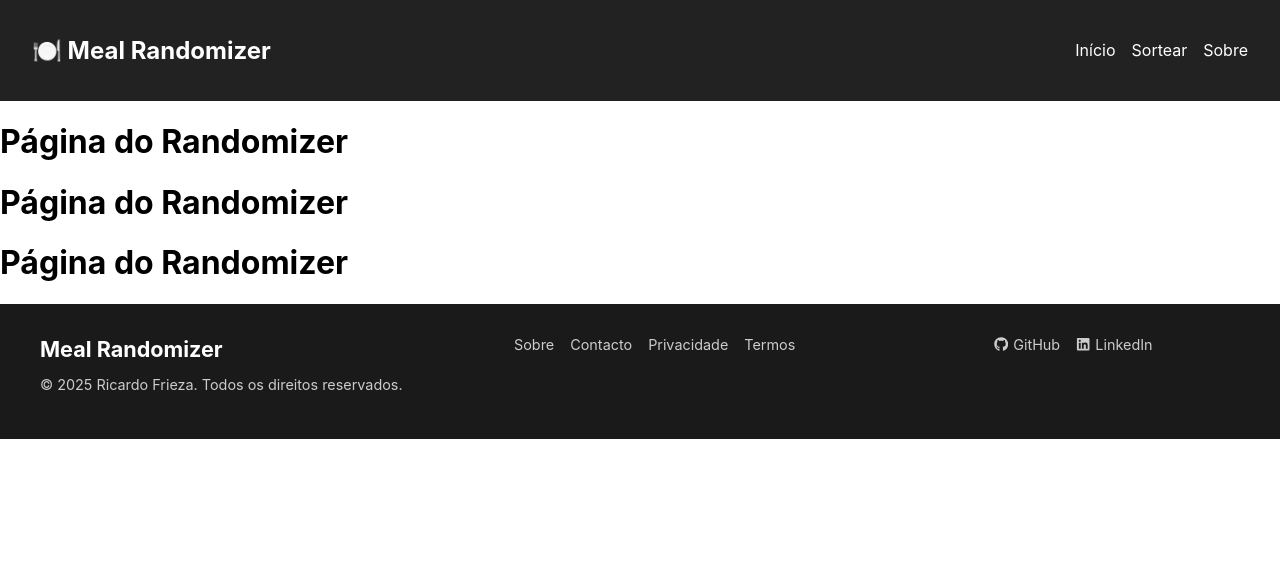
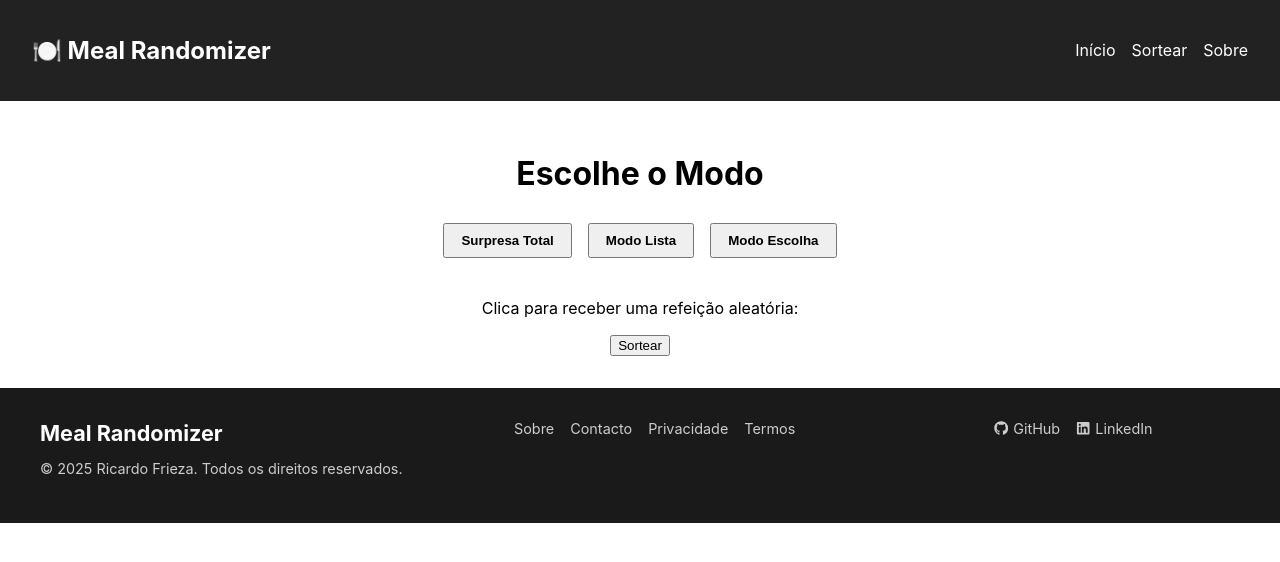
Before and after one commit to Frieza28/Meal-Randomizer, a React (Create React App) app in the folder client/: page /randomizer in a window 1280 px wide. Shown: the top 562 px of the page. Built offline with nearby package versions, Linux system fonts and the light colour scheme; the HTML template or start-up script is replaced by a standard one.

Commit message:
Improved BackEnd

```diff
--- a/client/src/pages/Home.css
+++ b/client/src/pages/Home.css
@@ -5,6 +5,8 @@
   min-height: calc(100vh - 200px); /* ou mesmo 220px */
   padding: 4rem 5% 5rem 5%;
   gap: 2rem;
+  background-color: #EEF2F4;
+
 }
 
 
--- /dev/null
+++ b/client/src/pages/Randomizer.css
@@ -0,0 +1,31 @@
+.randomizer-page {
+  padding: 2rem;
+  text-align: center;
+}
+
+.modo-buttons button {
+  margin: 0.5rem;
+  padding: 0.5rem 1rem;
+  font-weight: bold;
+}
+
+.modo-container {
+  margin-top: 2rem;
+}
+
+textarea {
+  width: 100%;
+  max-width: 400px;
+  margin: 1rem 0;
+}
+
+.filtros select {
+  margin: 0.5rem;
+  padding: 0.3rem;
+}
+
+.resultado {
+  margin-top: 2rem;
+  font-size: 1.2rem;
+  font-weight: bold;
+}
--- a/client/src/pages/Randomizer.jsx
+++ b/client/src/pages/Randomizer.jsx
@@ -1,10 +1,106 @@
-// Randomizer.jsx
+import { useState } from 'react';
+import './Randomizer.css';
+
 function Randomizer() {
+  const [modo, setModo] = useState('surpresa'); // modo atual
+  const [resultado, setResultado] = useState(null);
+  const [lista, setLista] = useState('');
+  const [filtros, setFiltros] = useState({
+    tipo: '',
+    tempo: '',
+    categoria: ''
+  });
+
+  const fetchSurpresa = async () => {
+    const res = await fetch('http://localhost:3001/randomizer/surpresa');
+    const data = await res.json();
+    setResultado(data);
+  };
+
+  const fetchLista = () => {
+    const items = lista.split('\n').filter(item => item.trim() !== '');
+    if (items.length === 0) return;
+    const random = items[Math.floor(Math.random() * items.length)];
+    setResultado({ nome: random });
+  };
+
+  const fetchEscolha = async () => {
+    const res = await fetch('http://localhost:3001/randomizer/filtrar', {
+      method: 'POST',
+      headers: { 'Content-Type': 'application/json' },
+      body: JSON.stringify(filtros)
+    });
+    const data = await res.json();
+    if (data.length > 0) {
+      const random = data[Math.floor(Math.random() * data.length)];
+      setResultado(random);
+    } else {
+      setResultado({ nome: 'Nenhuma refeição encontrada.' });
+    }
+  };
+
   return (
-    <div>
-      <h1>Página do Randomizer</h1>
-      <h1>Página do Randomizer</h1>
-      <h1>Página do Randomizer</h1>
+    <div className="randomizer-page">
+      <h1>Escolhe o Modo</h1>
+      <div className="modo-buttons">
+        <button onClick={() => { setModo('surpresa'); setResultado(null); }}>Surpresa Total</button>
+        <button onClick={() => { setModo('lista'); setResultado(null); }}>Modo Lista</button>
+        <button onClick={() => { setModo('escolha'); setResultado(null); }}>Modo Escolha</button>
+      </div>
+
+      <div className="modo-container">
+        {modo === 'surpresa' && (
+          <div>
+            <p>Clica para receber uma refeição aleatória:</p>
+            <button onClick={fetchSurpresa}>Sortear</button>
+          </div>
+        )}
+
+        {modo === 'lista' && (
+          <div>
+            <p>Insere uma lista (1 item por linha):</p>
+            <textarea
+              rows="5"
+              value={lista}
+              onChange={(e) => setLista(e.target.value)}
+            />
+            <button onClick={fetchLista}>Sortear</button>
+          </div>
+        )}
+
+        {modo === 'escolha' && (
+          <div className="filtros">
+            <select onChange={(e) => setFiltros({ ...filtros, tipo: e.target.value })}>
+              <option value="">Tipo</option>
+              <option value="Carne">Carne</option>
+              <option value="Peixe">Peixe</option>
+              <option value="Vegetariano">Vegetariano</option>
+            </select>
+
+            <select onChange={(e) => setFiltros({ ...filtros, tempo: e.target.value })}>
+              <option value="">Tempo</option>
+              <option value="Rápido">Rápido</option>
+              <option value="Normal">Normal</option>
+            </select>
+
+            <select onChange={(e) => setFiltros({ ...filtros, categoria: e.target.value })}>
+              <option value="">Categoria</option>
+              <option value="Grelhado">Grelhado</option>
+              <option value="Frito">Frito</option>
+              <option value="Forno">Forno</option>
+            </select>
+
+            <button onClick={fetchEscolha}>Filtrar</button>
+          </div>
+        )}
+      </div>
+
+      {resultado && (
+        <div className="resultado">
+          <h3>Resultado:</h3>
+          <p>{resultado.nome}</p>
+        </div>
+      )}
     </div>
   );
 }
```
